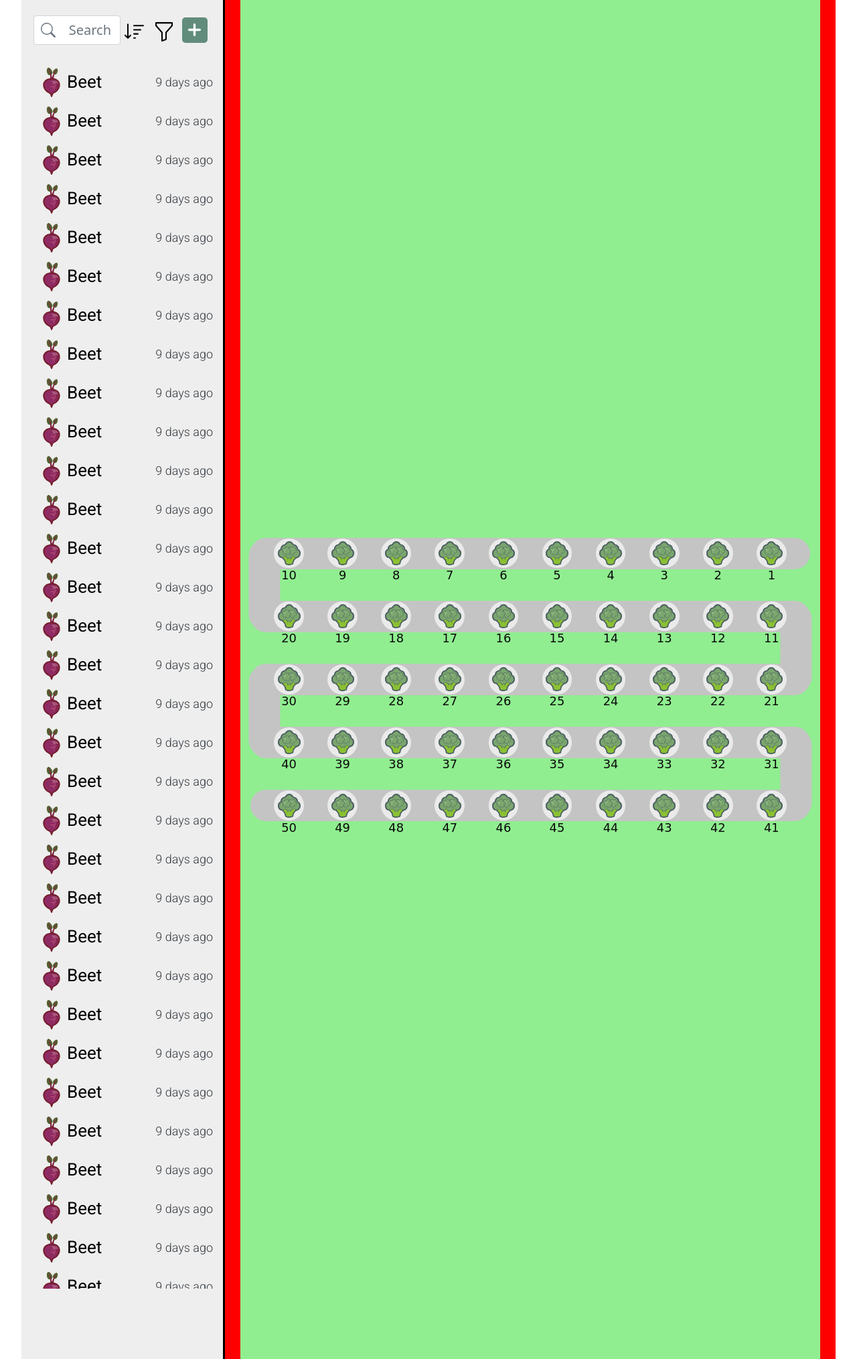
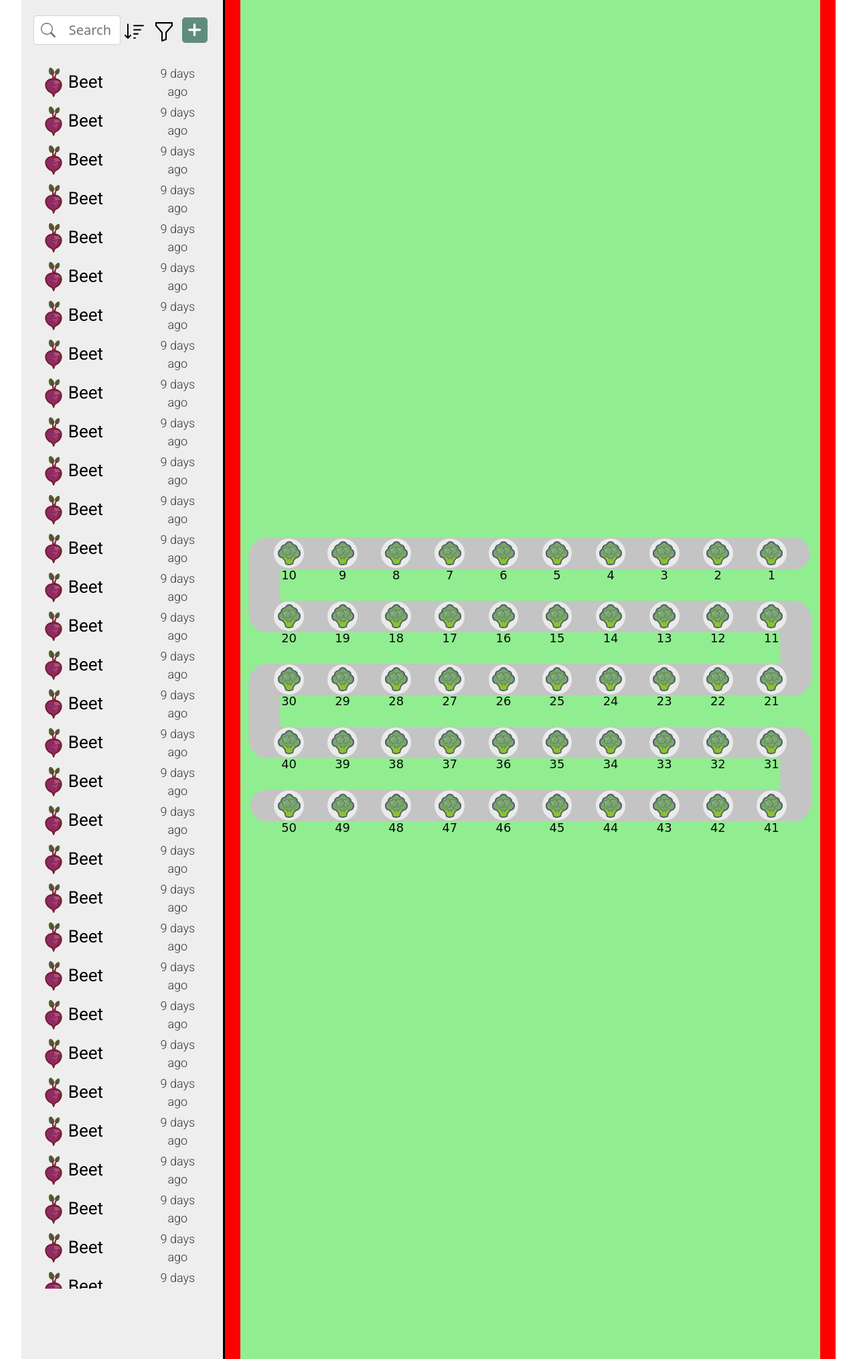
Before and after one commit to asparagoose2/HydroBrain, a PHP site: page / in a window 1280 px wide. Shown: the part 226-2255 px from the top of the page at 67% size. Run offline with PHP 8.4, Linux system fonts and the light colour scheme; some libraries are stand-ins or nearby versions; some web fonts are replaced.

Commit message:
scroll left side

```diff
--- a/css/style.css
+++ b/css/style.css
@@ -218,7 +218,6 @@ main {
     display: flex;
     flex-wrap: wrap;
     justify-content: space-between;
-	/* background: blue; */
 }
 
 
@@ -244,14 +243,14 @@ main {
     overflow-y: scroll;
     margin-top: 20px;
     direction: rtl;
+    display: flex;
+    justify-content: center;
 }
 
 .plantsList {
     list-style: none;
     padding: 0;
-    width: 97%;
-    /* height: 92%; */
-    /* background: #C4C4C4; */
+    width: 92%;
     font-family: 'Roboto', sans-serif;
     direction: ltr;
 }
```
